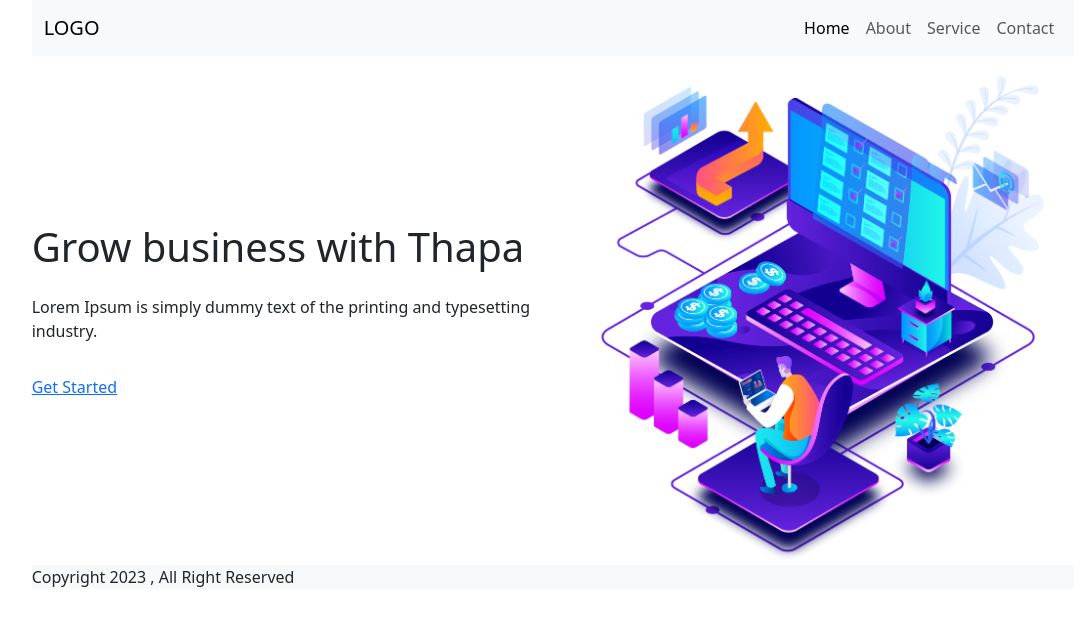
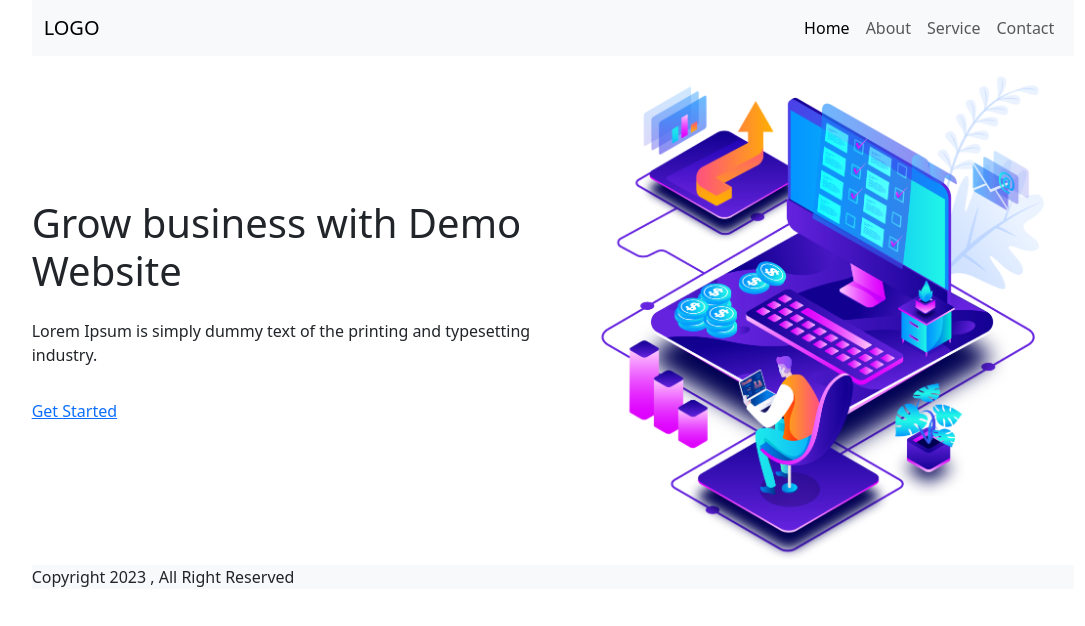
Before and after one commit to anjalikung/ReactWebsite, a React (Create React App) app: page / in a window 1280 px wide. Shown: the top 626 px of the page, without its empty margins (87-1172 px from the left). Built offline with nearby package versions, Linux system fonts and the light colour scheme.

Commit message:
Changes in Title of home page

```diff
--- a/src/Home.jsx
+++ b/src/Home.jsx
@@ -6,7 +6,7 @@ const Home = () => {
   return (
     <>
       <Common
-        name="Grow business with Thapa"
+        name="Grow business with Demo Website"
         imgsrc={web}
         visit ='/'
         btname="Get Started"
```
